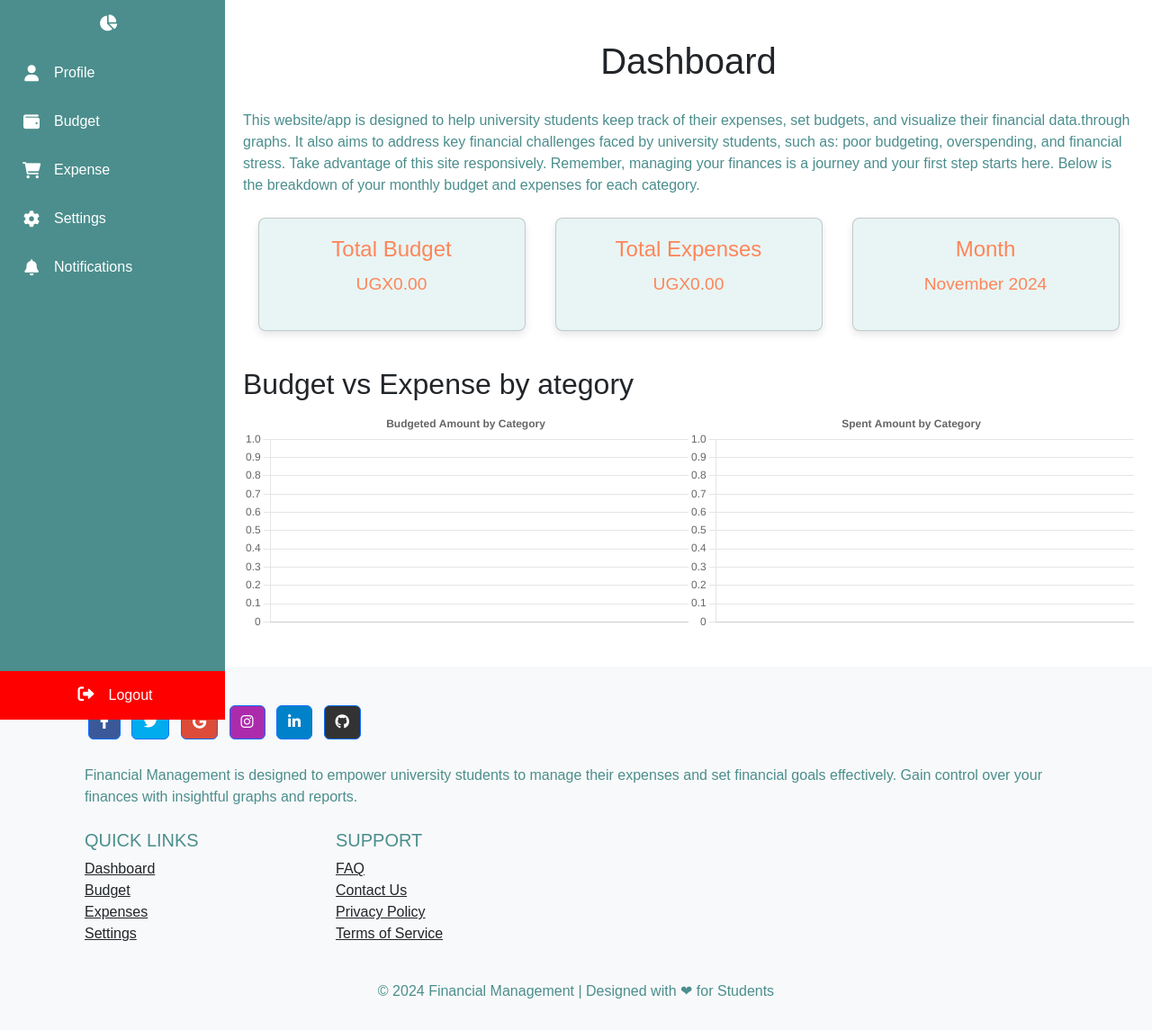
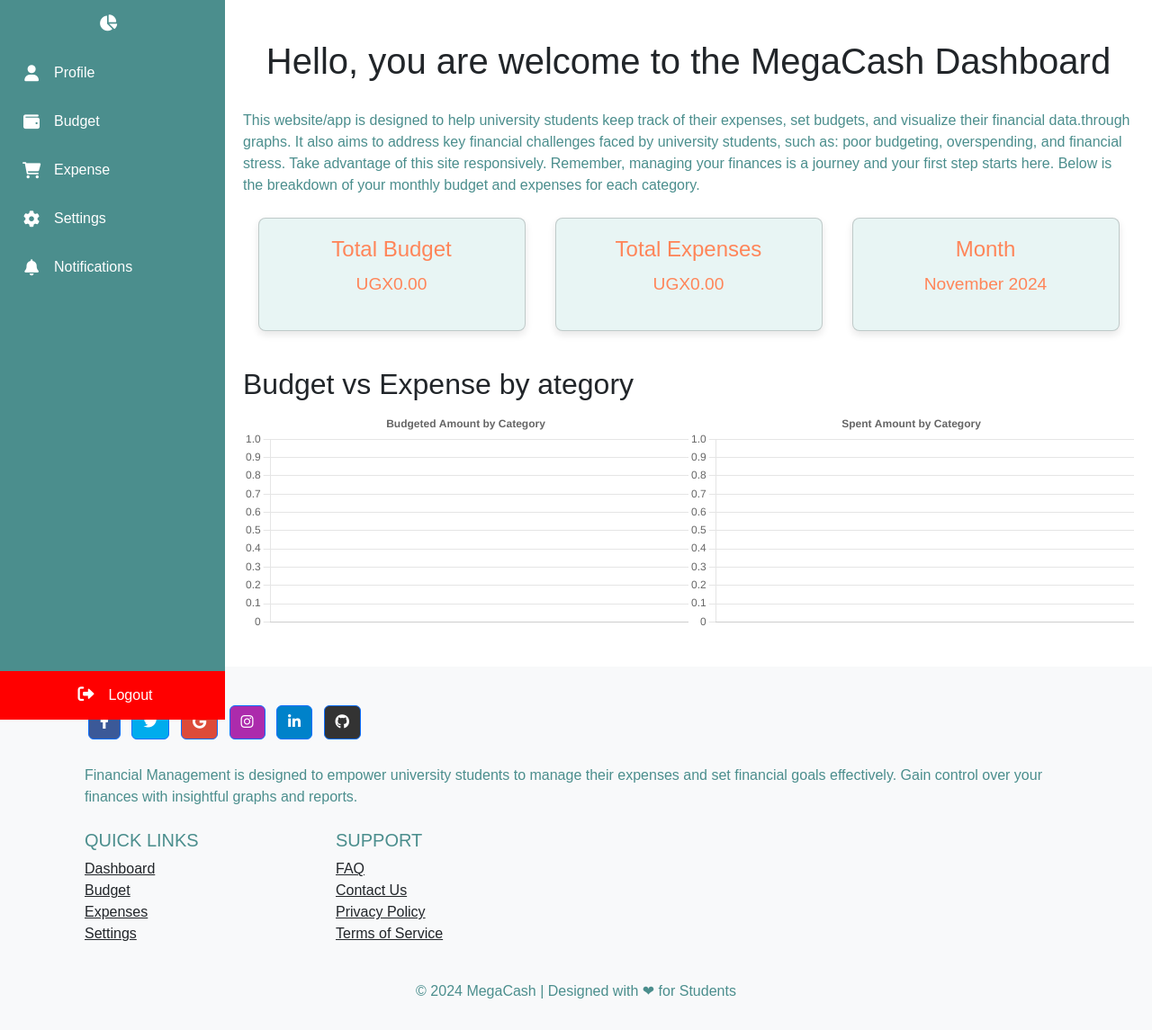
Before and after one commit to Lyzie3/Web-project, a PHP site: page /dashboard.php in a window 1280 px wide. Shown: the whole page at 90% size. Run offline with PHP 8.4, Linux system fonts and the light colour scheme; the visitor is signed in with stand-in values (Sample User, id 1); data that the repository does not hold is empty.

Commit message:
Update dashboard.php

```diff
--- a/dashboard.php
+++ b/dashboard.php
@@ -236,7 +236,7 @@ $expense_categories = $stmt_expense_categories->fetchAll(PDO::FETCH_ASSOC);
 
     <!-- Main Content -->
     <div class="main-content">
-        <h1>Dashboard</h1>
+        <h1>Hello, you are welcome to the MegaCash Dashboard</h1>
         <p2>This website/app is designed to help university students keep track of their expenses, set budgets, and visualize their financial data.through graphs. It also aims to </p2>
         <p2>address key financial challenges faced by university students, such as: poor budgeting, overspending, and financial stress. Take advantage of this site responsively.</p2>
         <p2>Remember, managing your finances is a journey and your first step starts here. Below is the breakdown of your monthly budget and expenses for each category.</p2><br><br>
@@ -378,7 +378,7 @@ $expense_categories = $stmt_expense_categories->fetchAll(PDO::FETCH_ASSOC);
 
     <!-- Footer Bottom -->
     <div class="text-center p-3" style="background-color: #f8f9fa; color: #4B8E8D;">
-        © 2024 Financial Management | Designed with ❤ for Students
+        © 2024 MegaCash | Designed with ❤ for Students
     </div>
 </footer>
 
```
